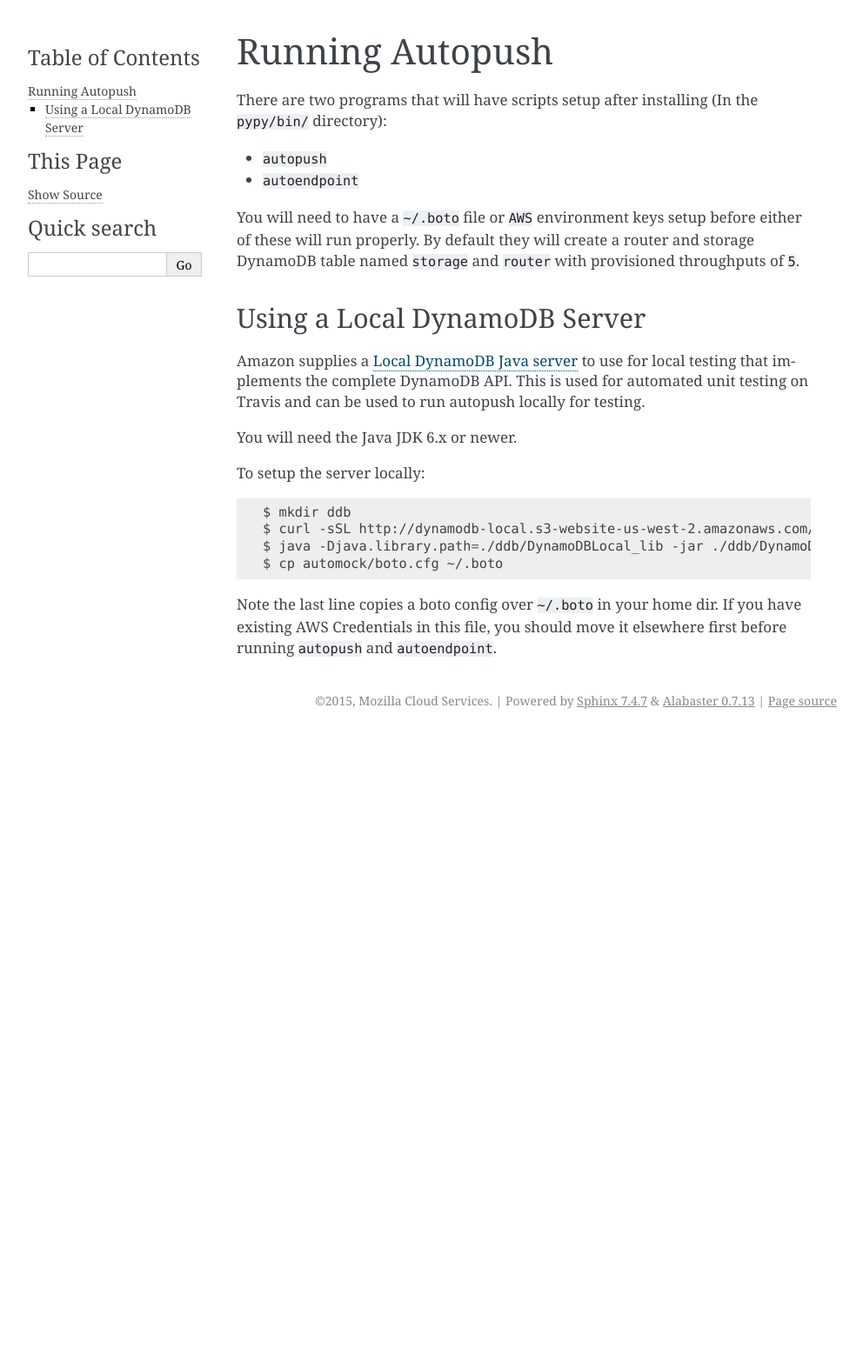
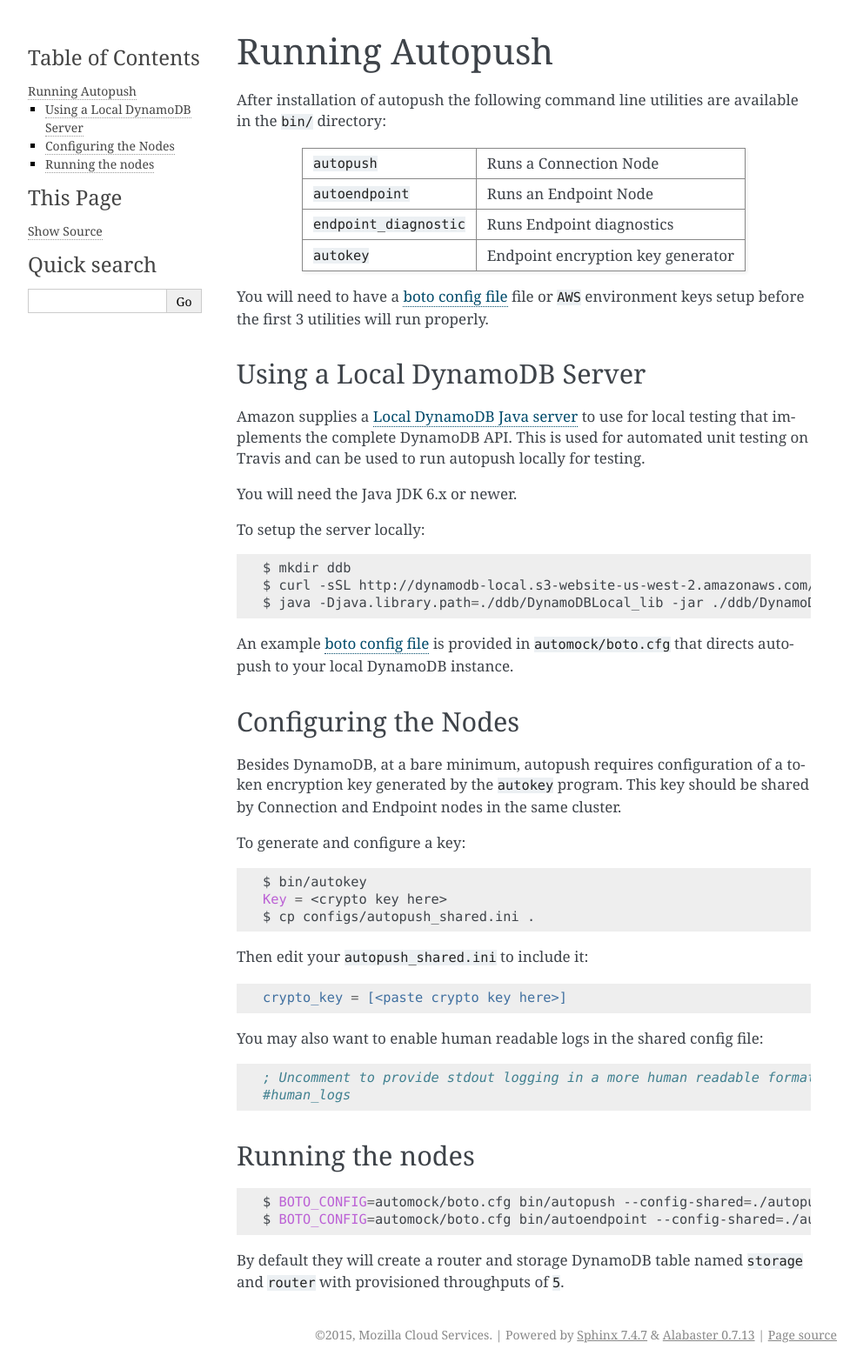
Before and after one commit to mozilla-services/autopush, a Sphinx documentation site: the page built from docs/running.rst, in a window 1280 px wide. Shown: the whole page at 87% size, without its empty margins (148-1140 px from the left). Built offline with Sphinx 7.4.7, drawn with Linux system fonts in a browser that asks for light colours; before the commit the page ends 900 px from its top, so only the background shows below that.

Commit message:
docs: updates to intros
* mention the other cli tools, in particular autokey
* suggest BOTO_CONFIG vs ~/.boto which potentially clashes with test running

issue #565

```diff
--- a/docs/install.rst
+++ b/docs/install.rst
@@ -33,7 +33,7 @@ For instance, if installing on an Amazon EC2 machine:
     libncurses5-devel openssl-devel patch python-devel \
     python-virtualenv readline-devel -y
 
-Autopush uses the `Boto python library <https://boto.readthedocs.io/en/latest/>`_. Be sure to `properly set up <https://boto.readthedocs.io/en/latest/boto_config_tut.html>`_ your ``.boto`` configuration file.
+Autopush uses the `Boto python library <https://boto.readthedocs.io/en/latest/>`_. Be sure to `properly set up <https://boto.readthedocs.io/en/latest/boto_config_tut.html>`_ your boto configuration file.
 
 Python 2.7.7+ w/virtualenv
 ==========================
--- a/docs/running.rst
+++ b/docs/running.rst
@@ -4,25 +4,25 @@
 Running Autopush
 ================
 
-There are two programs that will have scripts setup after installing (In the
-``pypy/bin/`` directory):
+After installation of autopush the following command line utilities are
+available in the ``bin/`` directory:
 
-- ``autopush``
-- ``autoendpoint``
+=======================    ===========
+``autopush``               Runs a Connection Node
+``autoendpoint``           Runs an Endpoint Node
+``endpoint_diagnostic``    Runs Endpoint diagnostics
+``autokey``                Endpoint encryption key generator
+=======================    ===========
 
-You will need to have a ``~/.boto`` file or ``AWS`` environment keys setup
-before either of these will run properly. By default they will create a router
-and storage DynamoDB table named ``storage`` and ``router`` with provisioned
-throughputs of ``5``.
+You will need to have a `boto config file`_ file or ``AWS`` environment keys
+setup before the first 3 utilities will run properly.
 
 Using a Local DynamoDB Server
 =============================
 
-Amazon supplies a `Local DynamoDB Java server
-<http://docs.aws.amazon.com/amazondynamodb/latest/developerguide/Tools.DynamoDBLocal.html>`_
-to use for local testing that implements the complete DynamoDB API. This is used
-for automated unit testing on Travis and can be used to run autopush locally for
-testing.
+Amazon supplies a `Local DynamoDB Java server`_ to use for local testing that
+implements the complete DynamoDB API. This is used for automated unit testing
+on Travis and can be used to run autopush locally for testing.
 
 You will need the Java JDK 6.x or newer.
 
@@ -33,8 +33,48 @@ To setup the server locally:
     $ mkdir ddb
     $ curl -sSL http://dynamodb-local.s3-website-us-west-2.amazonaws.com/dynamodb_local_latest.tar.gz | tar xzvC ddb/
     $ java -Djava.library.path=./ddb/DynamoDBLocal_lib -jar ./ddb/DynamoDBLocal.jar -sharedDb -inMemory
-    $ cp automock/boto.cfg ~/.boto
 
-Note the last line copies a boto config over ``~/.boto`` in your home dir. If
-you have existing AWS Credentials in this file, you should move it elsewhere
-first before running ``autopush`` and ``autoendpoint``.
+An example `boto config file`_ is provided in ``automock/boto.cfg`` that
+directs autopush to your local DynamoDB instance.
+
+Configuring the Nodes
+=====================
+
+Besides DynamoDB, at a bare minimum, autopush requires configuration of a token
+encryption key generated by the ``autokey`` program. This key should be shared
+by Connection and Endpoint nodes in the same cluster.
+
+To generate and configure a key:
+
+.. code-block:: bash
+
+    $ bin/autokey
+    Key = <crypto key here>
+    $ cp configs/autopush_shared.ini .
+
+Then edit your ``autopush_shared.ini`` to include it:
+
+.. code-block:: ini
+
+    crypto_key = [<paste crypto key here>]
+
+You may also want to enable human readable logs in the shared config file:
+
+.. code-block:: ini
+
+    ; Uncomment to provide stdout logging in a more human readable format.
+    #human_logs
+
+Running the nodes
+=================
+
+.. code-block:: bash
+
+    $ BOTO_CONFIG=automock/boto.cfg bin/autopush --config-shared=./autopush_shared.ini
+    $ BOTO_CONFIG=automock/boto.cfg bin/autoendpoint --config-shared=./autopush_shared.ini
+
+By default they will create a router and storage DynamoDB table named
+``storage`` and ``router`` with provisioned throughputs of ``5``.
+
+.. _`Local DynamoDB Java server`: http://docs.aws.amazon.com/amazondynamodb/latest/developerguide/Tools.DynamoDBLocal.html
+.. _`boto config file`: https://boto.readthedocs.io/en/latest/boto_config_tut.html
```
